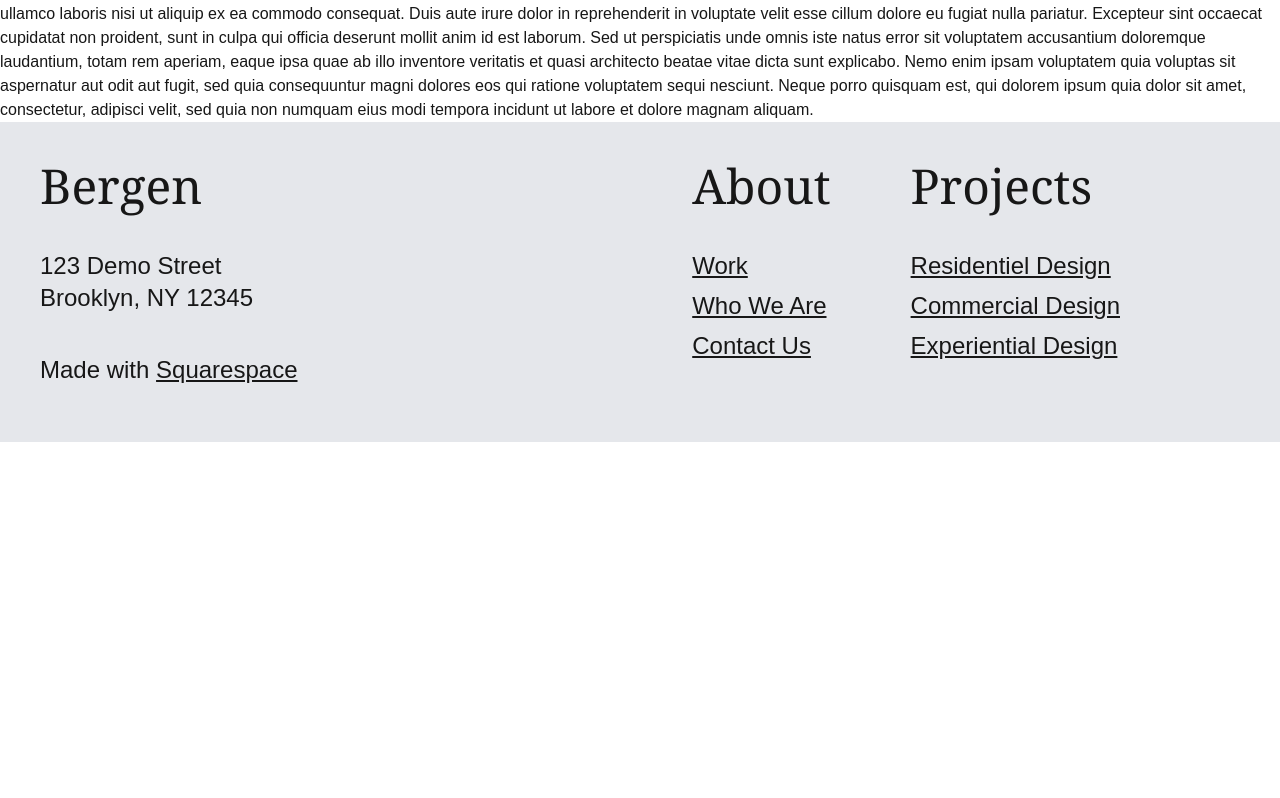
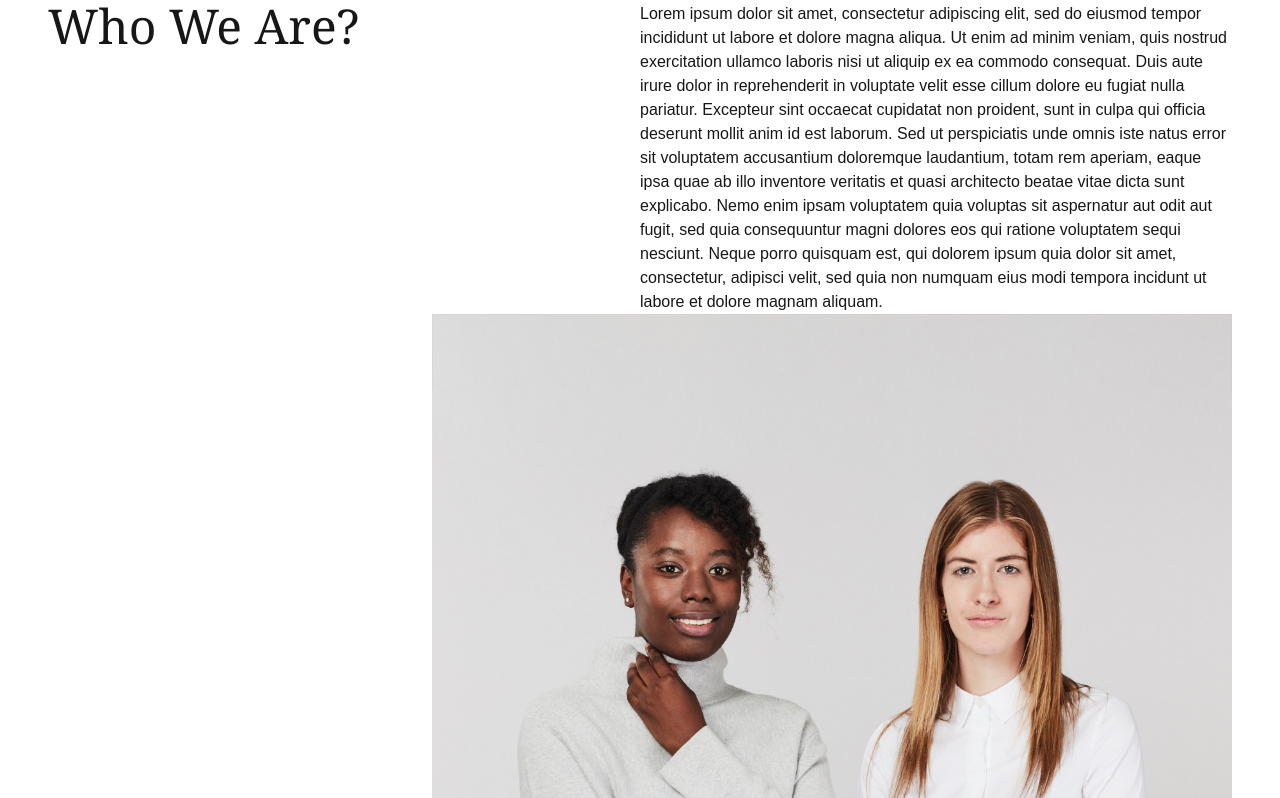
Before and after one commit to yann-bot/portfolio, a Next.js app: page /about in a window 1280 px wide. Shown: the part 222-1020 px from the top of the page. Before the commit the page ends 800 px from the top, so only its background shows below. Built offline with nearby package versions, Linux system fonts and the light colour scheme.

Commit message:
ajout de module

```diff
--- a/src/app/about/page.tsx
+++ b/src/app/about/page.tsx
@@ -2,12 +2,12 @@
 
 export default function Home() {
   return (
-    <div >
-       <div>
-          <div>
+    <div className="m-12">
+       <div className="flex">
+          <div className="w-1/2 text-5xl font-serif">
              Who We Are?
           </div>
-          <div>
+          <div className="w-1/2">
           Lorem ipsum dolor sit amet, consectetur adipiscing elit, sed do eiusmod tempor incididunt ut
           labore et dolore magna aliqua. Ut enim ad minim veniam, quis nostrud exercitation ullamco laboris nisi ut aliquip ex ea commodo consequat.
            Duis aute irure dolor in reprehenderit in voluptate velit esse cillum dolore eu fugiat nulla pariatur.
@@ -22,8 +22,14 @@ export default function Home() {
        </div>
 
         {/* image */}
-       <div className="object-cover ">
-           <img src="" alt="" />
+       <div className="flex justify-end">
+         <div className="w-1/Z h-200">
+            <img src="/img/img12.jpg"
+                  alt="about_us"
+                  className="w-full h-full obejct-cover"
+            />
+         </div>
+
        </div>
 
     </div>
--- a/src/app/menu.tsx
+++ b/src/app/menu.tsx
@@ -12,7 +12,7 @@ export default function Menu() {
     { name: "Projects", path: "/project" },]
 
   return (
-    <div className="flex-1 flex justify-end items-center font-medium gap-5">
+    <div className="flex-1 flex justify-end items-center font-medium gap-5 font-serif">
       {myLink.map(({ name, path }) => (
         <Link
           key={path}
```
Also changed, not shown: package.json (+7 -6 lines), public/img/img12.jpg (renamed from public/img/about-us.jpg), 1 other file (tests, documents, lock files or other folders).
